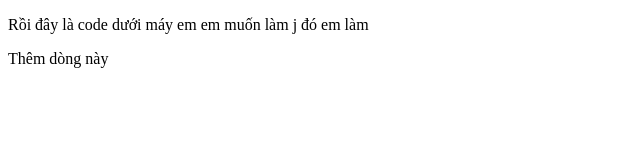
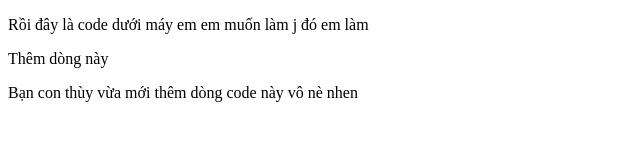
Before and after one commit to truongngocthuy/Repo-dau-tien, a plain HTML site: page index.html in a window 1280 px wide. Shown: the whole page, without its empty margins (0-640 px from the left). Drawn offline with Linux system fonts and the light colour scheme.

Commit message:
Update index.html

```diff
--- a/index.html
+++ b/index.html
@@ -8,5 +8,6 @@
 <body>
     <p>Rồi đây là code dưới máy em em muốn làm j đó em làm</p>
     <p>Thêm dòng này</p>
+    <p>Bạn con thùy vừa mới thêm dòng code này vô nè nhen</p>
 </body>
 </html>
```
